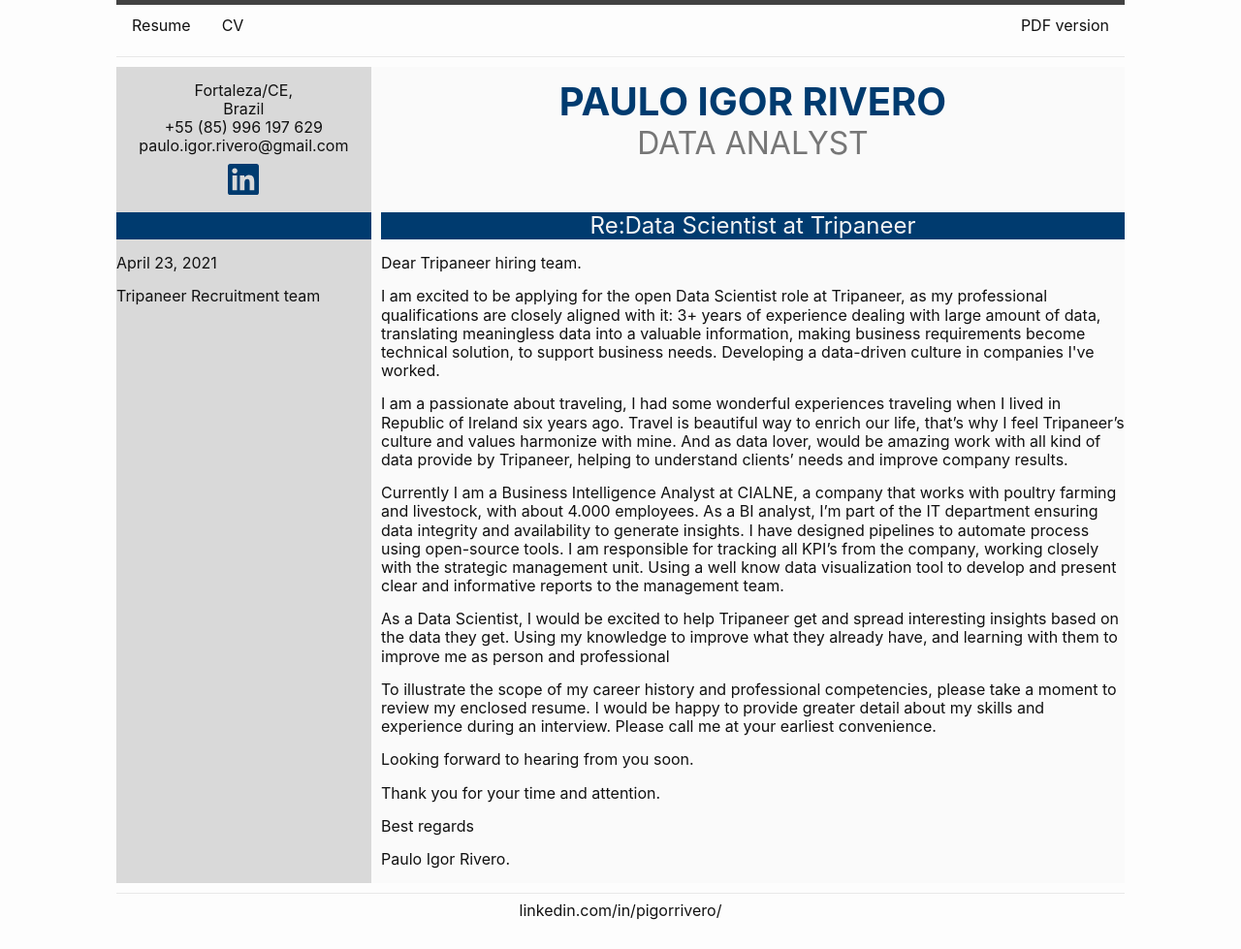
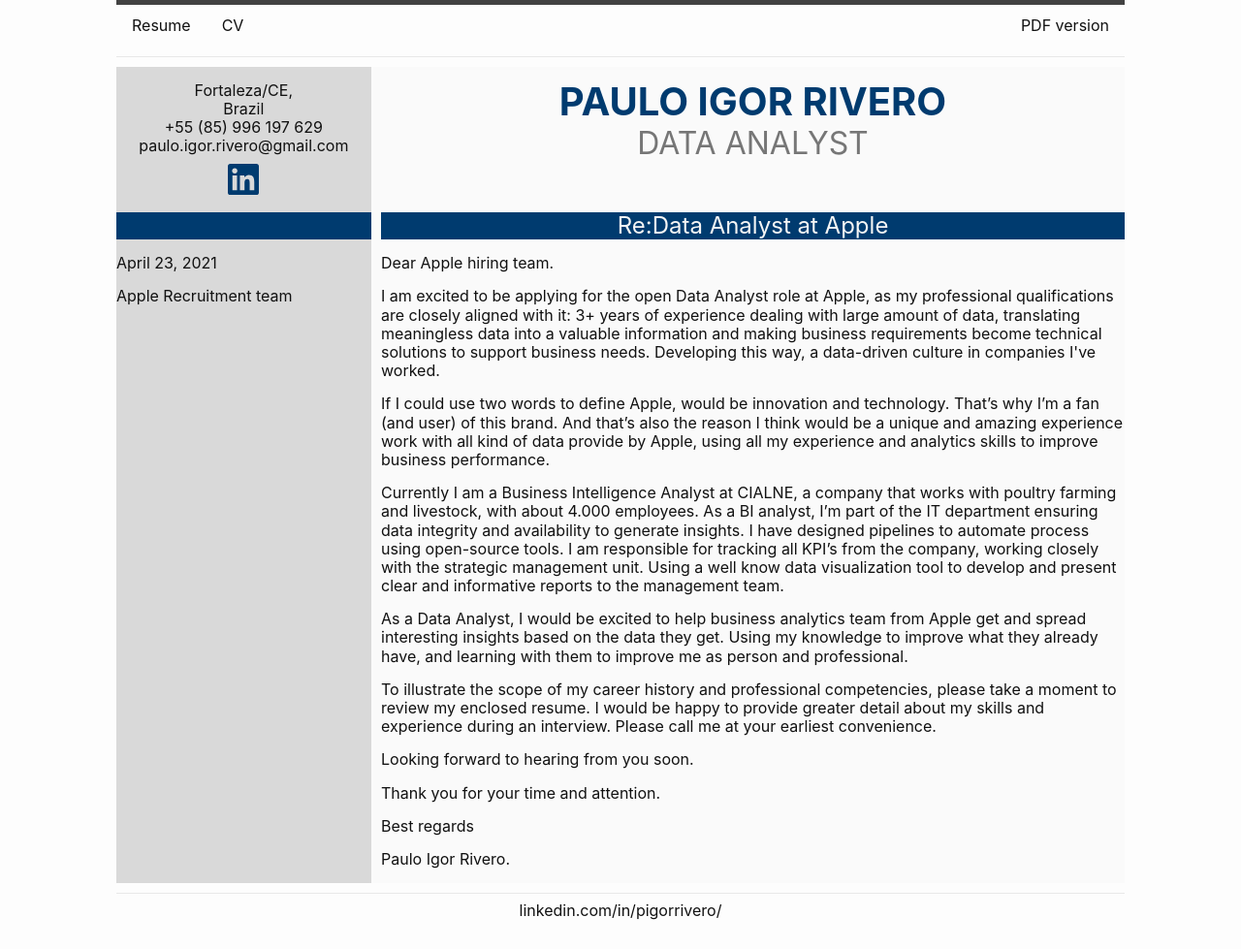
Before and after one commit to IgorRivero/igorrivero.github.io, a Jekyll site: the page built from letter.md, in a window 1280 px wide and 979 px high. Shown: the whole window at 97% size. Built offline with Jekyll 4.4.1, drawn with Linux system fonts in a browser that asks for light colours.

Commit message:
resume and CV

```diff
--- a/_layouts/letter.html
+++ b/_layouts/letter.html
@@ -7,22 +7,23 @@ layout: default
 		 <div>
 			<h3 style="height:28.8px;" class="section-title"></h3>
 			<p>April 23, 2021</p>
-			<p>Tripaneer Recruitment team</p>
+			<p>Apple Recruitment team</p>
 
 		 </div>
     </div>
     <div class="col-2">
 	 <div>
-        <h3 style="height:28.8px;" class="section-title">Re:Data Scientist at Tripaneer</h3>
-        <p>Dear Tripaneer hiring team. </p>
-<p>I am excited to be applying for the open Data Scientist role at Tripaneer, as my professional qualifications are closely aligned with it: 3+ years of experience dealing with large amount of data, translating meaningless data into a valuable information, making business requirements become technical solution, to support business needs. Developing a data-driven culture in companies I've worked. </p>
+        <h3 style="height:28.8px;" class="section-title">Re:Data Analyst at Apple</h3>
+        <p>Dear Apple hiring team. </p>
+<p>I am excited to be applying for the open Data Analyst role at Apple, as my professional qualifications are closely aligned with it: 3+ years of experience dealing with large amount of data, translating meaningless data into a valuable information and making business requirements become technical solutions to support business needs. Developing this way, a data-driven culture in companies I've worked. </p>
 
-<p>I am a passionate about traveling, I had some wonderful experiences traveling when I lived in Republic of Ireland six years ago. Travel is beautiful way to enrich our life, that’s why I feel Tripaneer’s culture and values harmonize with mine. And as data lover, would be amazing work with all kind of data provide by Tripaneer, helping to understand clients’ needs and improve company results. </p>
+<p>If I could use two words to define Apple, would be innovation and technology. That’s why I’m a fan (and user) of this brand. And that’s also the reason I think would be a unique and amazing experience work with all kind of data provide by Apple, using all my experience and analytics skills to improve business performance. </p>
 
 <p>Currently I am a Business Intelligence Analyst at CIALNE, a company that works with poultry farming and livestock, with about 4.000 employees. As a BI analyst, I’m part of the IT department ensuring data integrity and availability to generate insights. I have designed pipelines to automate process using open-source tools. I am responsible for tracking all KPI’s from the company, working closely with the strategic management unit. Using a well know data visualization tool to develop and present clear and informative reports to the management team. </p>
-<p>As a Data Scientist, I would be excited to help Tripaneer get and spread interesting insights based on the data they get. Using my knowledge to improve what they already have, and learning with them to improve me as person and professional </p>
+<p>As a Data Analyst, I would be excited to help business analytics team from Apple get and spread interesting insights based on the data they get. Using my knowledge to improve what they already have, and learning with them to improve me as person and professional. </p>
 <p>To illustrate the scope of my career history and professional competencies, please take a moment to review my enclosed resume. I would be happy to provide greater detail about my skills and experience during an interview. Please call me at your earliest convenience. </p>
 <p>Looking forward to hearing from you soon. </p>
+
 
 
 
```
